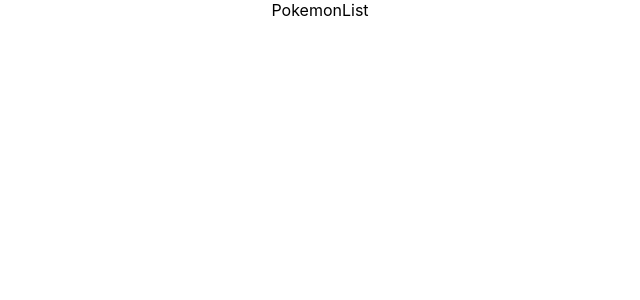
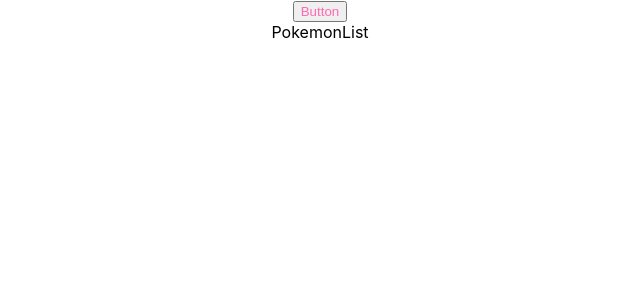
Before and after one commit to ramadhanriandi/poke-app, a React (Create React App) app: page / in a window 1280 px wide. Shown: the top 300 px of the page, without its empty margins (320-960 px from the left). Built offline with nearby package versions, Linux system fonts and the light colour scheme.

Commit message:
create a sample component

```diff
--- a/src/App.js
+++ b/src/App.js
@@ -1,6 +1,7 @@
 import React from 'react';
 import { BrowserRouter, Route, Switch } from 'react-router-dom';
 
+import Button from './components/common/Button';
 import PokemonDetail from './pages/PokemonDetail';
 import PokemonList from './pages/PokemonList';
 
@@ -9,6 +10,7 @@
 const App = () => {
   return (
     <div className="App">
+      <Button />
       <BrowserRouter>
         <Switch>
           <Route exact path="/">
--- /dev/null
+++ b/src/components/common/Button/index.js
@@ -0,0 +1,11 @@
+import React from 'react';
+
+import { StyledButton } from './styles';
+
+const Button = (props) => {
+  return (
+    <StyledButton>Button</StyledButton>
+  );
+};
+
+export default Button;
--- /dev/null
+++ b/src/components/common/Button/styles.js
@@ -0,0 +1,5 @@
+import styled from '@emotion/styled'
+
+export const StyledButton = styled.button`
+  color: hotpink;
+`
```
